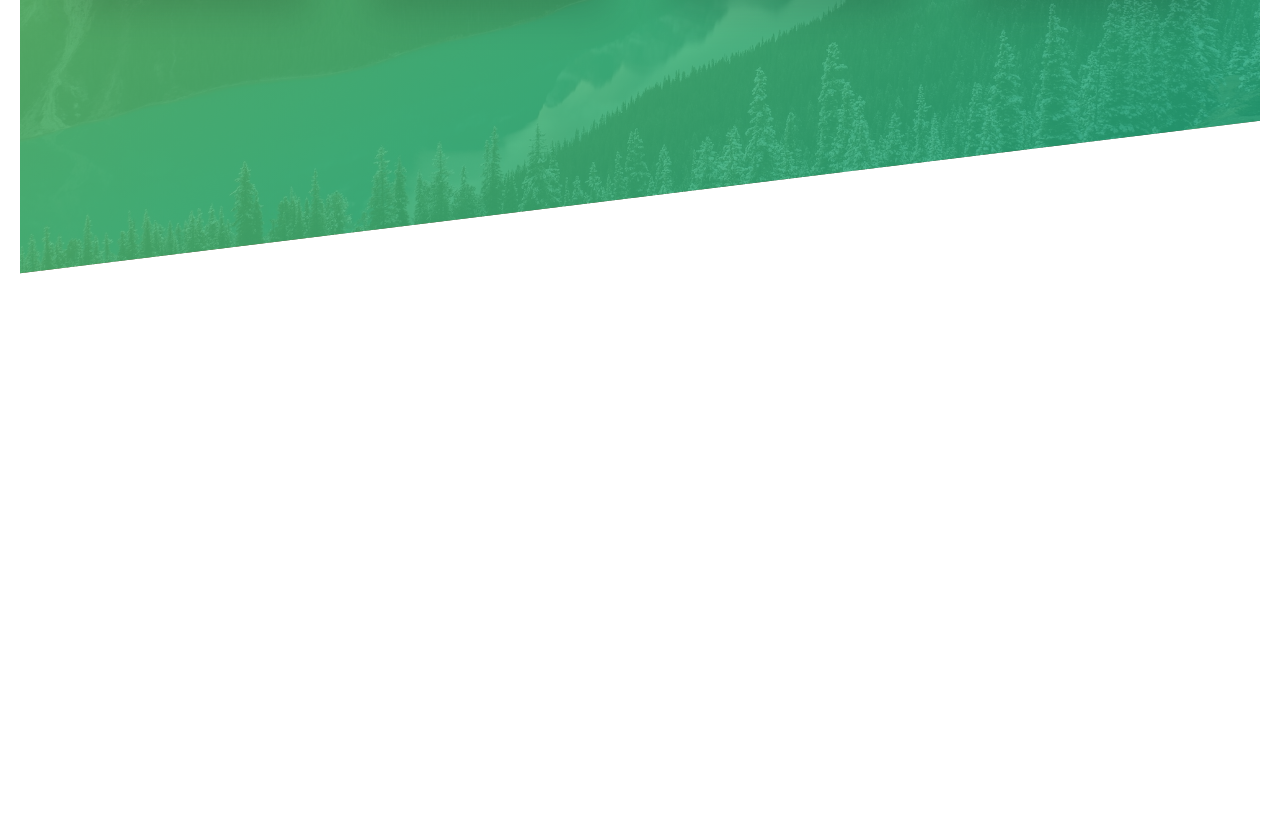
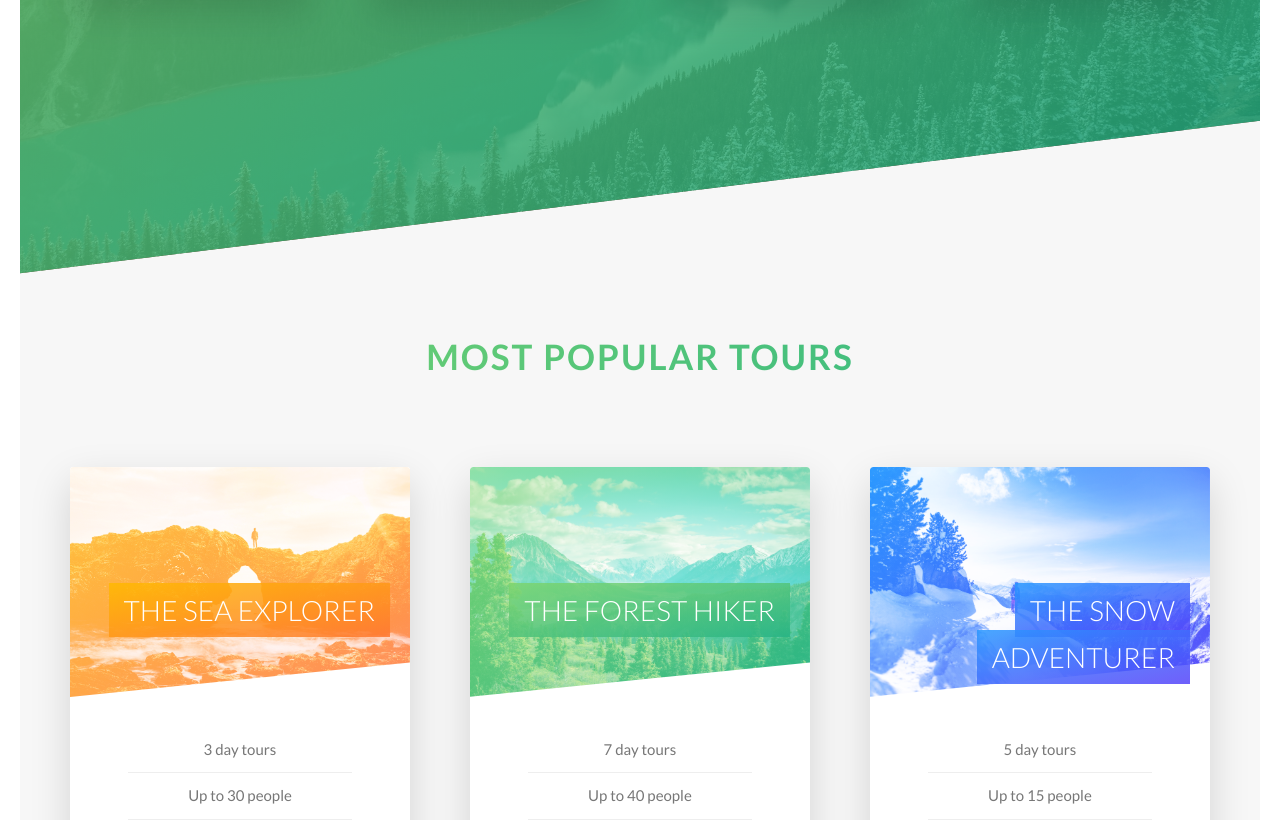
Before and after one commit to uniboxx/natours-css-sass-course, a website built with Vite: page index.html in a window 1280 px wide. Shown: the part 1980-2800 px from the top of the page. Before the commit the page ends 2254 px from the top, so only its background shows below. Built offline with nearby package versions, Linux system fonts and the light colour scheme.

Commit message:
finished section tours

```diff
--- a/index.html
+++ b/index.html
@@ -28,8 +28,8 @@
 
     <main>
       <section class="section-about">
-        <div class="u-center-text">
-          <h2 class="heading-secondary u-margin-bottom-big">
+        <div class="u-center-text u-margin-bottom-big">
+          <h2 class="heading-secondary">
             Exciting tours for adventurous people
           </h2>
         </div>
@@ -136,6 +136,110 @@
       </div>
     </section>
 
+    <section class="section-tours">
+      <div class="u-center-text">
+        <h2 class="heading-secondary u-margin-bottom-big">
+          Most popular tours
+        </h2>
+      </div>
+      <div class="row">
+        <div class="col-1-of-3">
+          <div class="card">
+            <div class="card__side card__side--front">
+              <div class="card__picture card__picture--1">&nbsp;</div>
+              <h4 class="card__heading">
+                <span class="card__heading-span card__heading-span--1">
+                  The sea explorer
+                </span>
+              </h4>
+              <div class="card__details">
+                <ul>
+                  <li>3 day tours</li>
+                  <li>Up to 30 people</li>
+                  <li>2 tour guides</li>
+                  <li>Sleep in cozy hotels</li>
+                  <li>Difficulty: easy</li>
+                </ul>
+              </div>
+            </div>
+            <div class="card__side card__side--back card__side--back-1">
+              <div class="card__cta">
+                <div class="card__price-box">
+                  <p class="card__price-only">Only</p>
+                  <p class="card__price-value">$297</p>
+                </div>
+                <a href="#" class="btn btn--white">Book now!</a>
+              </div>
+            </div>
+          </div>
+        </div>
+        <div class="col-1-of-3">
+          <div class="card">
+            <div class="card__side card__side--front">
+              <div class="card__picture card__picture--2">&nbsp;</div>
+              <h4 class="card__heading">
+                <span class="card__heading-span card__heading-span--2">
+                  The forest Hiker
+                </span>
+              </h4>
+              <div class="card__details">
+                <ul>
+                  <li>7 day tours</li>
+                  <li>Up to 40 people</li>
+                  <li>6 tour guides</li>
+                  <li>Sleep in provided tents</li>
+                  <li>Difficulty: medium</li>
+                </ul>
+              </div>
+            </div>
+            <div class="card__side card__side--back card__side--back-2">
+              <div class="card__cta">
+                <div class="card__price-box">
+                  <p class="card__price-only">Only</p>
+                  <p class="card__price-value">$497</p>
+                </div>
+                <a href="#" class="btn btn--white">Book now!</a>
+              </div>
+            </div>
+          </div>
+        </div>
+        <div class="col-1-of-3">
+          <div class="card">
+            <div class="card__side card__side--front">
+              <div class="card__picture card__picture--3">&nbsp;</div>
+              <h4 class="card__heading">
+                <span class="card__heading-span card__heading-span--3">
+                  The Snow Adventurer
+                </span>
+              </h4>
+              <div class="card__details">
+                <ul>
+                  <li>5 day tours</li>
+                  <li>Up to 15 people</li>
+                  <li>3 tour guides</li>
+                  <li>Sleep in provided tents</li>
+                  <li>Difficulty: hard</li>
+                </ul>
+              </div>
+            </div>
+            <div class="card__side card__side--back card__side--back-3">
+              <div class="card__cta">
+                <div class="card__price-box">
+                  <p class="card__price-only">Only</p>
+                  <p class="card__price-value">$897</p>
+                </div>
+                <a href="#" class="btn btn--white">Book now!</a>
+              </div>
+            </div>
+          </div>
+        </div>
+      </div>
+
+      <div class="u-center-text u-margin-top-huge">
+        <a href="#" class="btn btn--green">Discover all tours</a>
+      </div>
+    </section>
+
     <!-- <section class="grid-test">
       <div class="row">
         <div class="col-1-of-2">Col 1 of 2</div>
--- a/scss/abstract/_mixins.scss
+++ b/scss/abstract/_mixins.scss
@@ -20,3 +20,9 @@
   --webkit-background-clip: text;
   color: transparent;
 }
+
+@mixin centerElement {
+  top: 50%;
+  left: 50%;
+  transform: translate(-50%, -50%);
+}
--- a/scss/abstract/_variables.scss
+++ b/scss/abstract/_variables.scss
@@ -2,10 +2,21 @@
 $color-primary: #55c57a;
 $color-primary-light: #7ed56f;
 $color-primary-dark: #28b485;
+
+$color-secondary-light: #ffb900;
+$color-secondary-dark: #ff7730;
+
+$color-tertiary-light: #2998ff;
+$color-tertiary-dark: #5643fa;
+
 $color-grey-dark: #777;
 $color-white: #fff;
 $color-black: #000;
 $color-grey-light-1: #f7f7f7;
+$color-grey-light-2: #eee;
+
+//^ SHADOW
+$shadow-default: 0 1.5rem 4rem rgba($color-black, 0.15);
 
 //^ FONT
 $default-font-size: 1.6rem;
--- a/scss/base/_utilities.scss
+++ b/scss/base/_utilities.scss
@@ -13,3 +13,11 @@
 .u-margin-bottom-big {
   margin-bottom: 8rem;
 }
+
+.u-margin-top-big {
+  margin-top: 8rem;
+}
+
+.u-margin-top-huge {
+  margin-top: 10rem;
+}
--- a/scss/components/_button.scss
+++ b/scss/components/_button.scss
@@ -23,6 +23,7 @@
     transform: translateY(-0.1rem);
     box-shadow: 0 0.5rem 1rem rgba($color-black, 0.2);
   }
+
   &--white {
     background-color: $color-white;
     color: $color-grey-dark;
@@ -31,6 +32,16 @@
       background-color: $color-white;
     }
   }
+
+  &--green {
+    background-color: $color-primary;
+    color: $color-white;
+
+    &::after {
+      background-color: $color-primary;
+    }
+  }
+
   &::after {
     content: '';
     display: inline-block;
--- /dev/null
+++ b/scss/components/_card.scss
@@ -0,0 +1,178 @@
+.card {
+  //^ FUNCTIONALITY
+
+  perspective: 150rem;
+  -moz-perspective: 150rem;
+  position: relative;
+  height: 52rem;
+
+  &__side {
+    height: inherit;
+    transition: all 1s ease;
+    position: absolute;
+    width: 100%;
+    top: 0;
+    left: 0;
+    backface-visibility: hidden;
+    border-radius: 3px;
+    overflow: hidden; //^ perche l'immagine copre i bordi e non fa vedere il radius
+    box-shadow: $shadow-default;
+
+    &--front {
+      background-color: $color-white;
+    }
+
+    &--back {
+      transform: rotateY(-180deg);
+      &-1 {
+        background-image: linear-gradient(
+          to right bottom,
+          $color-secondary-light,
+          $color-secondary-dark
+        );
+      }
+      &-2 {
+        background-image: linear-gradient(
+          to right bottom,
+          $color-primary-light,
+          $color-primary-dark
+        );
+      }
+      &-3 {
+        background-image: linear-gradient(
+          to right bottom,
+          $color-tertiary-light,
+          $color-tertiary-dark
+        );
+      }
+    }
+  }
+
+  &:hover &__side--front {
+    transform: rotateY(180deg);
+  }
+  &:hover &__side--back {
+    transform: rotateY(0);
+  }
+
+  //^ FRONT SIDE STYLING
+  &__picture {
+    background-size: cover;
+    height: 23rem;
+    background-blend-mode: screen;
+    position: relative;
+    clip-path: polygon(0 0, 100% 0, 100% 85%, 0 100%);
+    border-top-left-radius: 3px;
+    border-top-right-radius: 3px;
+
+    &--1 {
+      background-image: linear-gradient(
+          to right bottom,
+          $color-secondary-light,
+          $color-secondary-dark
+        ),
+        url('/img/nat-5.jpg');
+    }
+
+    &--2 {
+      background-image: linear-gradient(
+          to right bottom,
+          $color-primary-light,
+          $color-primary-dark
+        ),
+        url('/img/nat-6.jpg');
+    }
+
+    &--3 {
+      background-image: linear-gradient(
+          to right bottom,
+          $color-tertiary-light,
+          $color-tertiary-dark
+        ),
+        url('/img/nat-7.jpg');
+    }
+  }
+
+  &__heading {
+    position: absolute;
+    font-size: 2.8rem;
+    font-weight: 300;
+    text-align: right;
+    text-transform: uppercase;
+    color: $color-white;
+    top: 12rem;
+    right: 2rem;
+    max-width: 95%;
+  }
+
+  &__heading-span {
+    padding: 1rem 1.5rem;
+    -webkit-box-decoration-break: clone;
+    box-decoration-break: clone;
+
+    &--1 {
+      background-image: linear-gradient(
+        to right bottom,
+        rgba($color-secondary-light, 0.85),
+        rgba($color-secondary-dark, 0.85)
+      );
+    }
+    &--2 {
+      background-image: linear-gradient(
+        to right bottom,
+        rgba($color-primary-light, 0.85),
+        rgba($color-primary-dark, 0.85)
+      );
+    }
+    &--3 {
+      background-image: linear-gradient(
+        to right bottom,
+        rgba($color-tertiary-light, 0.85),
+        rgba($color-tertiary-dark, 0.85)
+      );
+    }
+  }
+
+  &__details {
+    padding: 3rem;
+
+    ul {
+      list-style: none;
+      width: 80%;
+      margin: 0 auto;
+
+      li {
+        text-align: center;
+        font-size: 1.5rem;
+        padding: 1rem;
+
+        &:not(:last-child) {
+          border-bottom: 1px solid $color-grey-light-2;
+        }
+      }
+    }
+    //^ BACK SIDE STYLING
+  }
+
+  &__cta {
+    position: absolute;
+    @include centerElement;
+    width: 90%;
+    text-align: center;
+  }
+
+  &__price-box {
+    color: $color-white;
+    margin-bottom: 8rem;
+  }
+
+  &__price-only {
+    font-size: 1.4rem;
+    text-transform: uppercase;
+  }
+
+  &__price-value {
+    font-size: 6rem;
+    font-weight: 100;
+  }
+}
--- a/scss/components/_feature-box.scss
+++ b/scss/components/_feature-box.scss
@@ -4,7 +4,7 @@
   padding: 2.5rem;
   text-align: center;
   border-radius: 3px;
-  box-shadow: 0 1.5rem 4rem rgba($color-black, 0.15);
+  box-shadow: $shadow-default;
   transition: all 0.3s;
 
   &__icon {
--- a/scss/main.scss
+++ b/scss/main.scss
@@ -10,6 +10,7 @@
 @import 'components/button';
 @import 'components/composition';
 @import 'components/feature-box';
+@import 'components/card';
 
 @import 'layout/grid';
 @import 'layout/header';
--- a/scss/pages/_home.scss
+++ b/scss/pages/_home.scss
@@ -15,3 +15,9 @@
     transform: skewY($skewY-deg);
   }
 }
+
+.section-tours {
+  background-color: $color-grey-light-1;
+  padding: 25rem 0 15rem;
+  margin-top: -12rem;
+}
```
